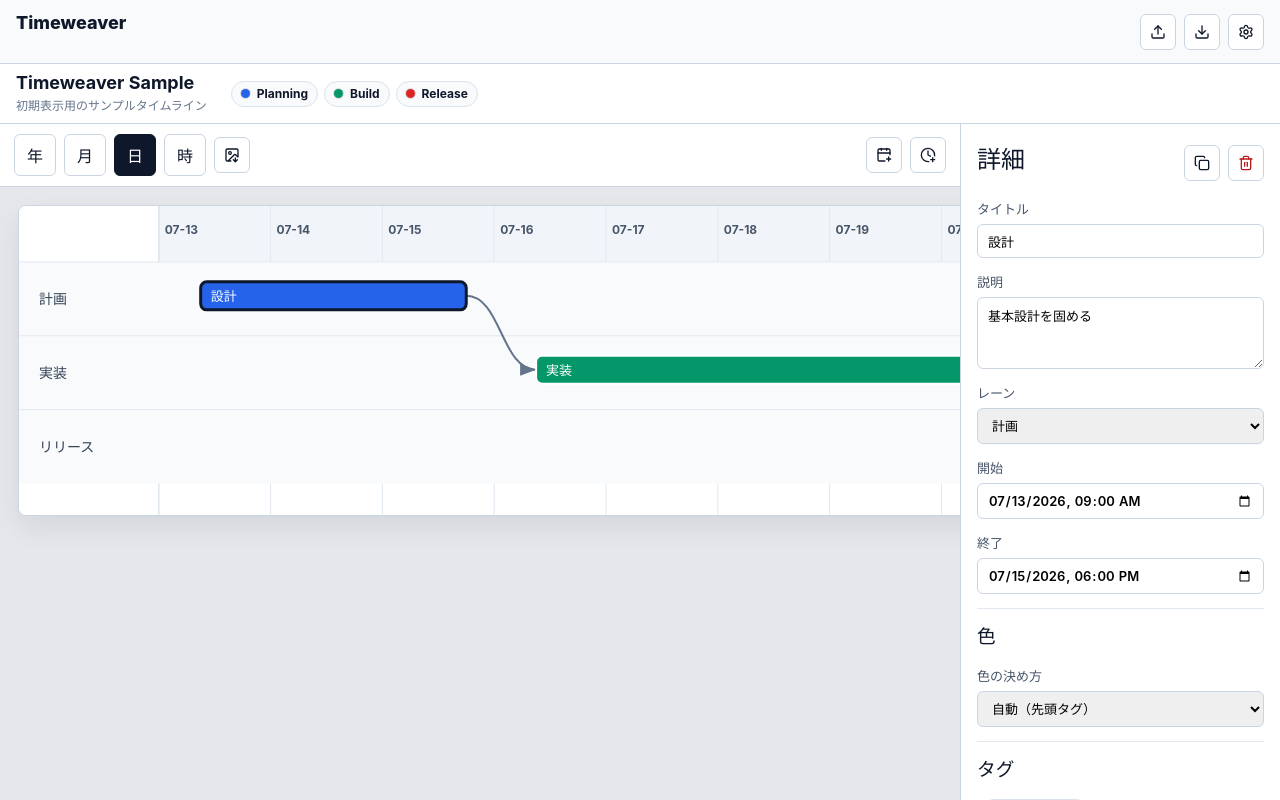
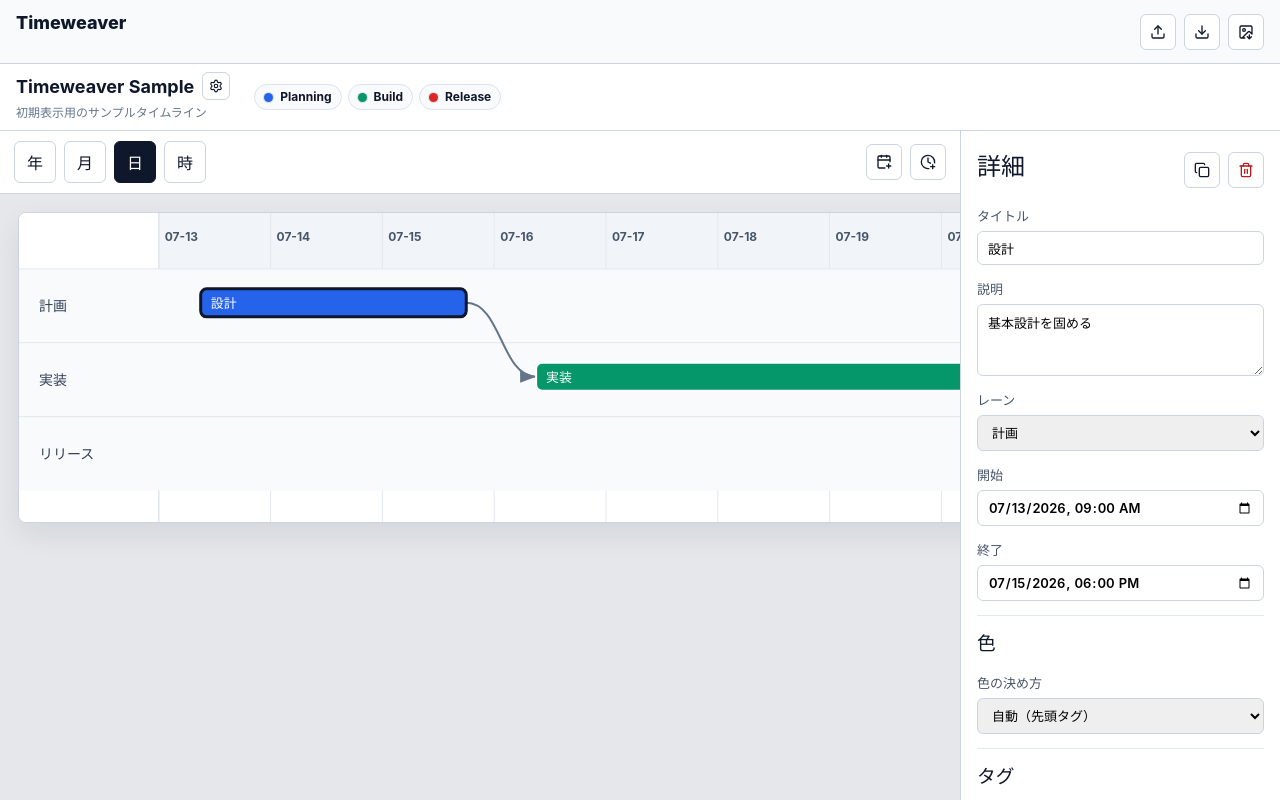
Before and after one commit to kusano-tf/timeweaver, a React (Vite) app: page / in a window 1280 px wide. Built offline with nearby package versions, Linux system fonts and the light colour scheme.

Commit message:
設定とPNG出力ボタンの配置を見直す

```diff
--- a/src/App.tsx
+++ b/src/App.tsx
@@ -1,4 +1,4 @@
-import { X } from "lucide-react";
+import { Settings, X } from "lucide-react";
 import { useEffect, useState } from "react";
 
 import { DetailPanel } from "./components/DetailPanel";
@@ -50,11 +50,22 @@ function TimeweaverApp() {
 
   return (
     <div className="app">
-      <Toolbar onOpenSettings={() => setSettingsOpen(true)} />
+      <Toolbar />
       <main className="workspace">
         <section className="summaryPanel">
           <section className="panelSection">
-            <h1>{document.timeline.title}</h1>
+            <div className="summaryTitleRow">
+              <h1>{document.timeline.title}</h1>
+              <button
+                type="button"
+                className="iconButton compactIconButton"
+                aria-label="設定"
+                title="設定"
+                onClick={() => setSettingsOpen(true)}
+              >
+                <Settings aria-hidden="true" size={14} />
+              </button>
+            </div>
             {document.timeline.description ? (
               <p>{document.timeline.description}</p>
             ) : null}
--- a/src/components/TimelineControls.tsx
+++ b/src/components/TimelineControls.tsx
@@ -1,4 +1,4 @@
-import { CalendarPlus, ClockPlus, ImageDown } from "lucide-react";
+import { CalendarPlus, ClockPlus } from "lucide-react";
 
 import type { TimelineItem, TimelineScale } from "../domain/types";
 import {
@@ -73,15 +73,6 @@ export function TimelineControls() {
             {scale.label}
           </button>
         ))}
-        <button
-          type="button"
-          className="iconButton"
-          aria-label="PNG出力"
-          title="PNG出力"
-          onClick={() => exportTimelinePng(document.timeline.title)}
-        >
-          <ImageDown aria-hidden="true" size={16} />
-        </button>
       </div>
       <div className="toolbarGroup timelineEditActions">
         <button
@@ -107,49 +98,6 @@ export function TimelineControls() {
   );
 }
 
-function exportTimelinePng(title: string) {
-  const svg = document.querySelector<SVGSVGElement>(
-    "[data-timeline-svg='true']",
-  );
-  if (!svg) {
-    return;
-  }
-
-  const clone = svg.cloneNode(true) as SVGSVGElement;
-  clone.setAttribute("xmlns", "http://www.w3.org/2000/svg");
-  const serialized = new XMLSerializer().serializeToString(clone);
-  const blob = new Blob([serialized], { type: "image/svg+xml;charset=utf-8" });
-  const url = URL.createObjectURL(blob);
-  const image = new Image();
-  image.onload = () => {
-    const canvas = document.createElement("canvas");
-    canvas.width = svg.viewBox.baseVal.width || svg.clientWidth;
-    canvas.height = svg.viewBox.baseVal.height || svg.clientHeight;
-    const context = canvas.getContext("2d");
-    if (!context) {
-      URL.revokeObjectURL(url);
-      return;
-    }
-    context.fillStyle = "#ffffff";
-    context.fillRect(0, 0, canvas.width, canvas.height);
-    context.drawImage(image, 0, 0);
-    URL.revokeObjectURL(url);
-
-    canvas.toBlob((pngBlob) => {
-      if (!pngBlob) {
-        return;
-      }
-      const pngUrl = URL.createObjectURL(pngBlob);
-      const link = document.createElement("a");
-      link.href = pngUrl;
-      link.download = `${title || "timeweaver"}.png`;
-      link.click();
-      URL.revokeObjectURL(pngUrl);
-    }, "image/png");
-  };
-  image.src = url;
-}
-
 function createId(prefix: string) {
   return `${prefix}-${Date.now().toString(36)}`;
 }
--- a/src/components/Toolbar.tsx
+++ b/src/components/Toolbar.tsx
@@ -1,4 +1,4 @@
-import { Download, Settings, Upload } from "lucide-react";
+import { Download, ImageDown, Upload } from "lucide-react";
 
 import { parseTimelineDocument } from "../domain/schema";
 import type { TimelineDocument } from "../domain/types";
@@ -7,7 +7,7 @@ import {
   useTimelineState,
 } from "../state/TimelineContext";
 
-export function Toolbar({ onOpenSettings }: { onOpenSettings: () => void }) {
+export function Toolbar() {
   const { document, dirty } = useTimelineState();
   const dispatch = useTimelineDispatch();
 
@@ -87,11 +87,11 @@ export function Toolbar({ onOpenSettings }: { onOpenSettings: () => void }) {
         <button
           type="button"
           className="iconButton"
-          aria-label="設定"
-          title="設定"
-          onClick={onOpenSettings}
+          aria-label="PNG出力"
+          title="PNG出力"
+          onClick={() => exportTimelinePng(document.timeline.title)}
         >
-          <Settings aria-hidden="true" size={16} />
+          <ImageDown aria-hidden="true" size={16} />
         </button>
       </div>
     </header>
@@ -107,3 +107,46 @@ function downloadText(filename: string, text: string, type: string) {
   link.click();
   URL.revokeObjectURL(url);
 }
+
+function exportTimelinePng(title: string) {
+  const svg = document.querySelector<SVGSVGElement>(
+    "[data-timeline-svg='true']",
+  );
+  if (!svg) {
+    return;
+  }
+
+  const clone = svg.cloneNode(true) as SVGSVGElement;
+  clone.setAttribute("xmlns", "http://www.w3.org/2000/svg");
+  const serialized = new XMLSerializer().serializeToString(clone);
+  const blob = new Blob([serialized], { type: "image/svg+xml;charset=utf-8" });
+  const url = URL.createObjectURL(blob);
+  const image = new Image();
+  image.onload = () => {
+    const canvas = document.createElement("canvas");
+    canvas.width = svg.viewBox.baseVal.width || svg.clientWidth;
+    canvas.height = svg.viewBox.baseVal.height || svg.clientHeight;
+    const context = canvas.getContext("2d");
+    if (!context) {
+      URL.revokeObjectURL(url);
+      return;
+    }
+    context.fillStyle = "#ffffff";
+    context.fillRect(0, 0, canvas.width, canvas.height);
+    context.drawImage(image, 0, 0);
+    URL.revokeObjectURL(url);
+
+    canvas.toBlob((pngBlob) => {
+      if (!pngBlob) {
+        return;
+      }
+      const pngUrl = URL.createObjectURL(pngBlob);
+      const link = document.createElement("a");
+      link.href = pngUrl;
+      link.download = `${title || "timeweaver"}.png`;
+      link.click();
+      URL.revokeObjectURL(pngUrl);
+    }, "image/png");
+  };
+  image.src = url;
+}
--- a/src/styles.css
+++ b/src/styles.css
@@ -511,8 +511,15 @@ label {
   margin-bottom: 0;
 }
 
+.summaryTitleRow {
+  display: flex;
+  align-items: center;
+  gap: 8px;
+  margin-bottom: 4px;
+}
+
 .summaryPanel .panelSection h1 {
-  margin-bottom: 4px;
+  margin: 0;
   font-size: 18px;
 }
 
```
Also changed, not shown: 1 other file (tests, documents, lock files or other folders).
